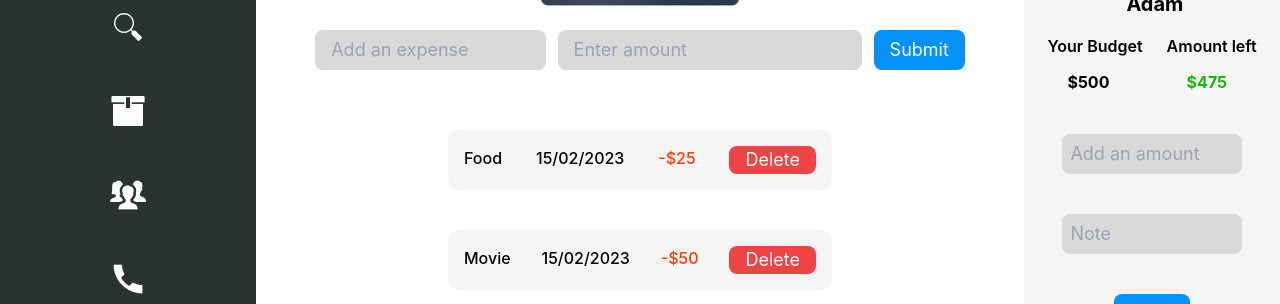
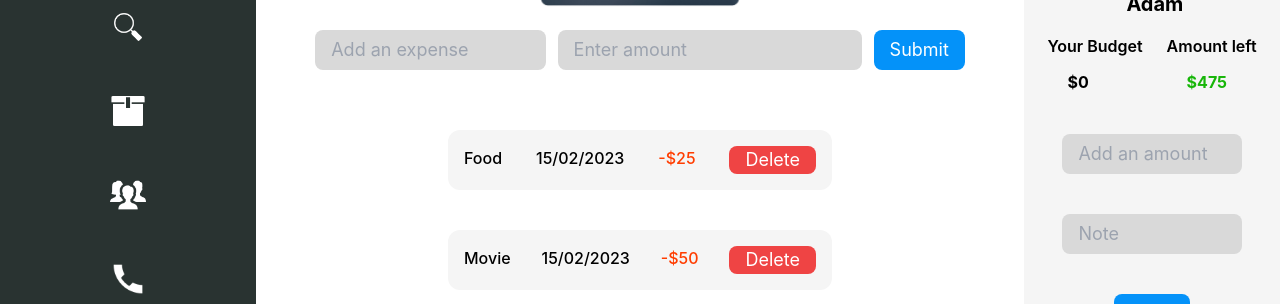
Before and after one commit to Tejas204/Expense-Tracker, a React (Create React App) app: page / in a window 1280 px wide. Shown: the part 215-519 px from the top of the page. Built offline with nearby package versions, Linux system fonts and the light colour scheme.

Commit message:
Added useState hook to increase the budget

```diff
--- a/src/components/UserProfileBudget.js
+++ b/src/components/UserProfileBudget.js
@@ -1,8 +1,12 @@
-import React from 'react'
+import React, { useState } from 'react'
 import userAvatar from '../images/user_avatar.png';
 
 
 const UserProfileBudget = () => {
+
+ //This hook will update the budget amount
+ let [budgetAmount, setBudgetAmount] = useState(0);
+
   return (
     <div className='bg-[#F5F5F5] h-screen'>
       {/* User avatar div */}
@@ -12,11 +16,13 @@ const UserProfileBudget = () => {
       </div>
 
       {/* User budget and amount left */}
+      {/* This div displays the budget */}
       <div className='flex flex-row justify-center space-x-6 mt-4'>
         <div className='flex flex-col gap-y-3'>
           <p className='font-semibold'>Your Budget</p>
-          <p className='font-bold ml-5'>$500</p>
+          <p className='font-bold ml-5'>${budgetAmount}</p>
         </div>
+        {/* Whenever expense is added, this amount gets deducted */}
         <div className='flex flex-col gap-y-3'>
           <p className='font-semibold'>Amount left</p>
           <p className='font-bold text-[#17B609] ml-5'>$475</p>
@@ -25,9 +31,12 @@ const UserProfileBudget = () => {
 
       {/* Form for increasing the budget */}
       <form className='flex flex-col space-y-10 justify-items-center mt-10'>
-          <input type='text' placeholder='Add an amount' className='bg-[#D9D9D9] h-10 w-[70%] rounded-lg focus:ring-2 focus:ring-[#0492F9] outline-none placeholder:p-2 text-lg ml-[15%]'></input>
-          <input type='text' placeholder='Note' className='bg-[#D9D9D9] h-10 w-[70%] rounded-lg focus:ring-2 focus:ring-[#0492F9] outline-none placeholder:p-2 text-lg ml-[15%]'></input>
-          <button type='submit' className='bg-[#0492F9] p-2 w-[30%] rounded-lg text-white text-lg ml-[35%]'>Submit</button>
+          <input id='budgetAmountDiv' type='text' placeholder='Add an amount' className='bg-[#D9D9D9] h-10 w-[70%] rounded-lg focus:ring-2 focus:ring-[#0492F9] outline-none p-2 placeholder:p-2 text-lg ml-[15%]'></input>
+          <input type='text' placeholder='Note' className='bg-[#D9D9D9] h-10 w-[70%] rounded-lg focus:ring-2 focus:ring-[#0492F9] outline-none p-2 placeholder:p-2 text-lg ml-[15%]'></input>
+          <button type='button' className='bg-[#0492F9] p-2 w-[30%] rounded-lg text-white text-lg ml-[35%]' onClick={() => {
+            setBudgetAmount(budgetAmount+parseInt(document.getElementById('budgetAmountDiv').value));
+            document.getElementById('budgetAmountDiv').innerHTML = "";
+          }}>Submit</button>
       </form>
     </div>
 
```
